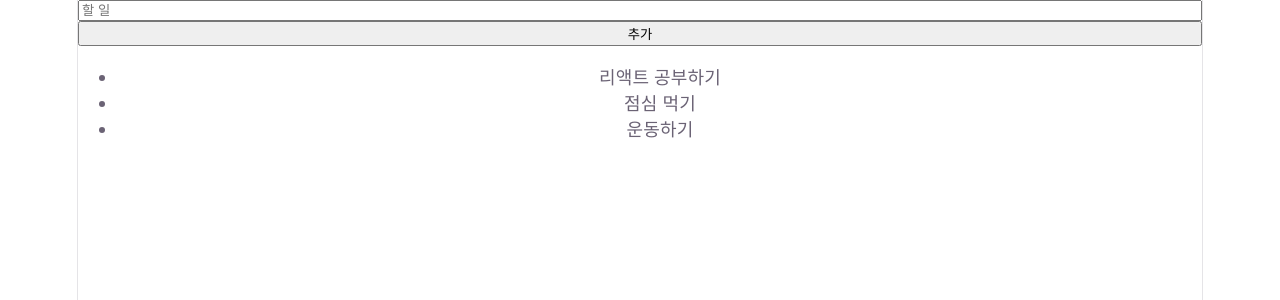
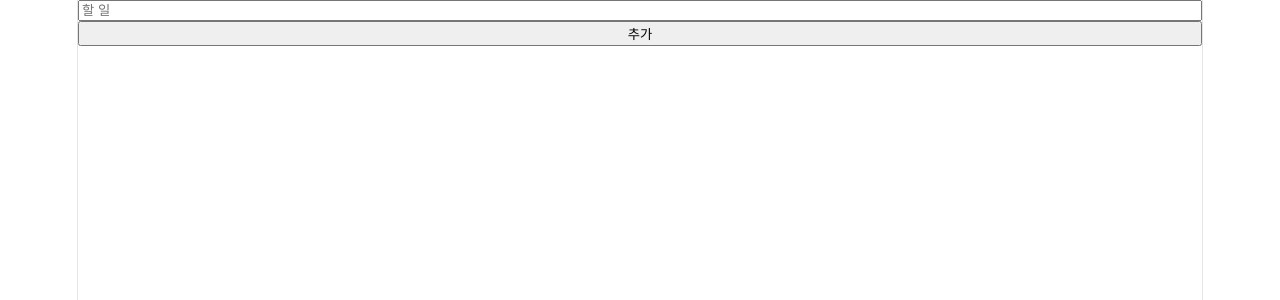
Before and after one commit to JerryAllMighty/front-deep-dive, a React (Vite) app in the folder todo-app/: page / in a window 1280 px wide. Shown: the top 300 px of the page. Built offline with nearby package versions, Linux system fonts and the light colour scheme.

Commit message:
리렌더링 방지를 위한 useRef 사용과 상태 변경 함수 추가

```diff
--- a/todo-app/src/App.jsx
+++ b/todo-app/src/App.jsx
@@ -1,26 +1,30 @@
 import { useState } from 'react'
+import { useRef } from 'react'
 
 function App() {
-  const listItems = [
-    { id: 1, text: '리액트 공부하기' },
-    { id: 2, text: '점심 먹기' },
-    { id: 3, text: '운동하기' },
-  ]
-  function handleAddTodo() {
 
+  const inputValue = useRef(null);
+  const [todos, setTodos] = useState([])
+
+  function handleAddTodo(e) {
+    // e.preventDefault();
+    setTodos([...todos, {
+      id: todos.length + 1,
+      text: inputValue.current.value
+    }]);
   }
 
 
   return (
     <>
-      <input type="text" placeholder="할 일" />
+      <input type="text" placeholder="할 일" ref={inputValue} />
       <button onClick={handleAddTodo}>
         추가
       </button>
 
       <ul>
-        {listItems.map(
-          item => <li key={item.id}>{item.text}</li>
+        {todos.map(
+          todo => <li key={todo.id}>{todo.text}</li>
         )}
       </ul>
     </>
```
